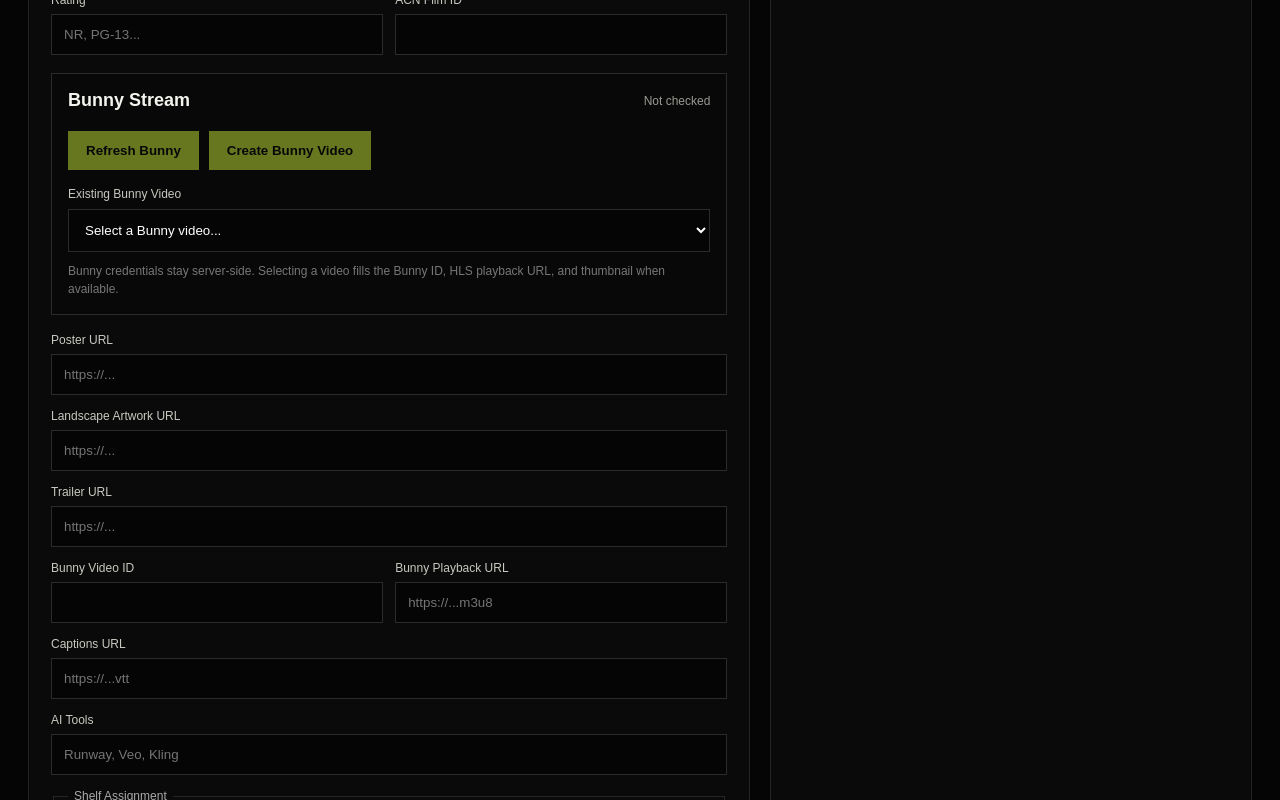
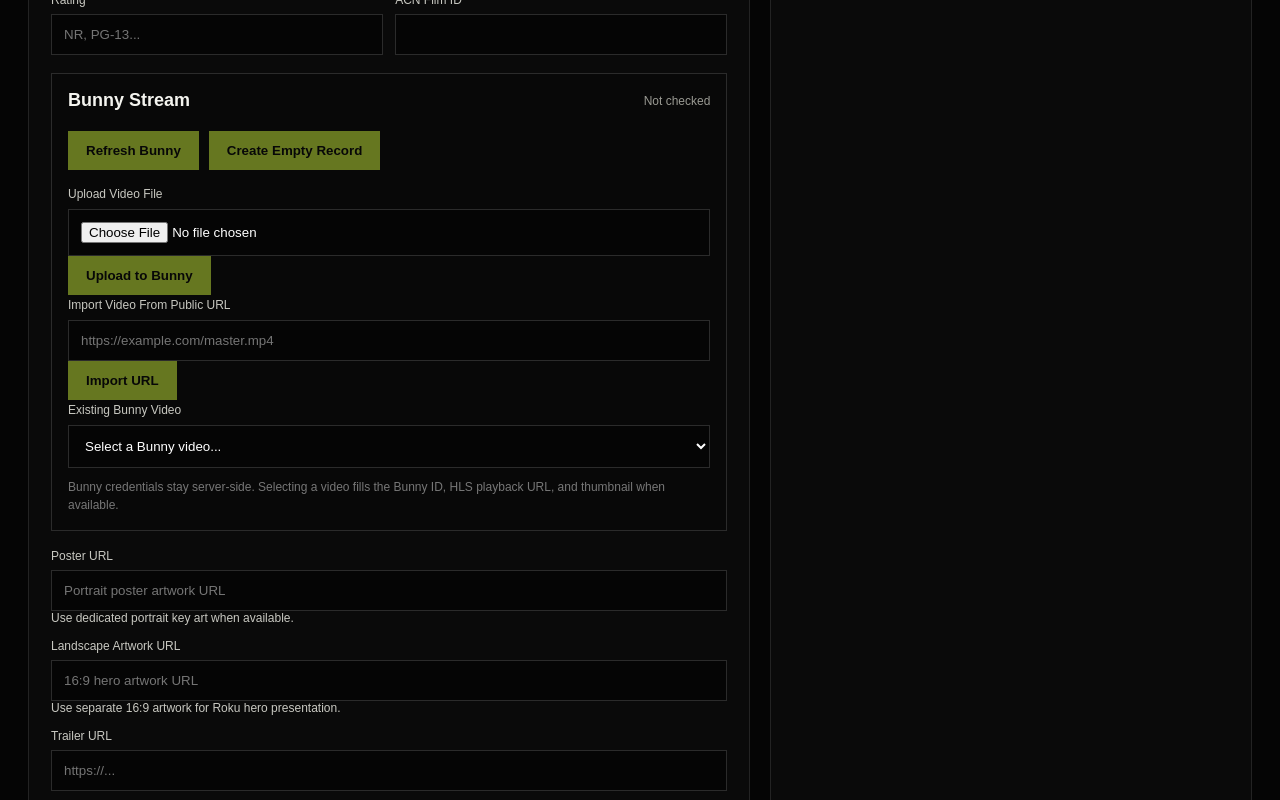
Before and after one commit to hanselboyd/front-door-network, a Next.js app: page /admin in a window 1280 px wide. Shown: the part 1020-1820 px from the top of the page. Built offline with nearby package versions, Linux system fonts and the light colour scheme.

Commit message:
Harden Control Room metadata and Bunny ingest workflow

```diff
--- a/app/admin/page.tsx
+++ b/app/admin/page.tsx
@@ -6,10 +6,23 @@
   id: string;
   title: string;
   slug: string;
+  synopsis: string;
+  genre?: string | null;
+  releaseYear?: number | null;
+  runtimeSeconds?: number | null;
+  rating?: string | null;
+  posterUrl?: string | null;
+  landscapeUrl?: string | null;
+  trailerUrl?: string | null;
+  bunnyVideoId?: string | null;
+  bunnyPlaybackUrl?: string | null;
+  captionsUrl?: string | null;
+  aiTools: string[];
+  acnFilmId?: string | null;
   status: "DRAFT" | "PUBLISHED" | "ARCHIVED";
   rokuEnabled: boolean;
   featured: boolean;
-  bunnyPlaybackUrl?: string | null;
+  creator?: { name: string; slug: string } | null;
   shelfPlacements: { shelf: { name: string; slug: string } }[];
 };
 
@@ -34,6 +47,8 @@
   const [bunnyStatus, setBunnyStatus] = useState("Not checked");
   const [selectedBunny, setSelectedBunny] = useState("");
   const [editingFilmId, setEditingFilmId] = useState<string | null>(null);
+  const [uploadProgress, setUploadProgress] = useState("");
+  const [importUrl, setImportUrl] = useState("");
 
   async function loadData(key = adminKey) {
     if (!key) return;
@@ -147,6 +162,109 @@
     }
   }
 
+  async function uploadLocalVideo() {
+    const fileInput = document.querySelector<HTMLInputElement>('input[name="bunnyFile"]');
+    const titleInput = document.querySelector<HTMLInputElement>('input[name="title"]');
+    const file = fileInput?.files?.[0];
+    const title = titleInput?.value?.trim();
+
+    if (!file) {
+      setMessage("Choose a video file first.");
+      return;
+    }
+    if (!title) {
+      setMessage("Enter the film title before uploading.");
+      return;
+    }
+
+    setLoading(true);
+    setUploadProgress("Creating Bunny video record...");
+    try {
+      const createRes = await fetch("/api/admin/bunny/videos", {
+        method: "POST",
+        headers: { "Content-Type": "application/json", "x-admin-key": adminKey },
+        body: JSON.stringify({ title }),
+      });
+      const createText = await createRes.text();
+      let created: any = null;
+      try { created = createText ? JSON.parse(createText) : null; } catch {}
+      if (!createRes.ok || !created?.guid) {
+        throw new Error(created?.error || createText || "Unable to create Bunny video record.");
+      }
+
+      setUploadProgress(`Uploading ${file.name} to Bunny...`);
+      const uploadRes = await fetch(`/api/admin/bunny/upload/${created.guid}`, {
+        method: "PUT",
+        headers: {
+          "Content-Type": "application/octet-stream",
+          "x-admin-key": adminKey,
+        },
+        body: file,
+      });
+      const uploadText = await uploadRes.text();
+      let uploaded: any = null;
+      try { uploaded = uploadText ? JSON.parse(uploadText) : null; } catch {}
+      if (!uploadRes.ok) {
+        throw new Error(uploaded?.error || uploadText || "Bunny upload failed.");
+      }
+
+      const idInput = document.querySelector<HTMLInputElement>('input[name="bunnyVideoId"]');
+      const playbackInput = document.querySelector<HTMLInputElement>('input[name="bunnyPlaybackUrl"]');
+      if (idInput) idInput.value = created.guid;
+      if (playbackInput && created.playbackUrl) playbackInput.value = created.playbackUrl;
+      setSelectedBunny(created.guid);
+      setMessage(`Uploaded "${file.name}" to Bunny. Encoding has started; Refresh Bunny to check progress.`);
+      setUploadProgress("Upload complete · encoding");
+      await loadBunny();
+    } catch (err) {
+      setMessage(err instanceof Error ? err.message : "Unable to upload video.");
+      setUploadProgress("");
+    } finally {
+      setLoading(false);
+    }
+  }
+
+  async function importRemoteVideo() {
+    const titleInput = document.querySelector<HTMLInputElement>('input[name="title"]');
+    const title = titleInput?.value?.trim();
+    if (!importUrl.trim()) {
+      setMessage("Enter a public video URL to import.");
+      return;
+    }
+
+    setLoading(true);
+    setUploadProgress("Sending source URL to Bunny...");
+    try {
+      const res = await fetch("/api/admin/bunny/import", {
+        method: "POST",
+        headers: { "Content-Type": "application/json", "x-admin-key": adminKey },
+        body: JSON.stringify({ url: importUrl.trim(), title: title || undefined }),
+      });
+      const text = await res.text();
+      let body: any = null;
+      try { body = text ? JSON.parse(text) : null; } catch {}
+      if (!res.ok) throw new Error(body?.error || text || "Bunny URL import failed.");
+
+      if (body?.guid) {
+        const idInput = document.querySelector<HTMLInputElement>('input[name="bunnyVideoId"]');
+        const playbackInput = document.querySelector<HTMLInputElement>('input[name="bunnyPlaybackUrl"]');
+        if (idInput) idInput.value = body.guid;
+        if (playbackInput && body.playbackUrl) playbackInput.value = body.playbackUrl;
+        setSelectedBunny(body.guid);
+      }
+
+      setImportUrl("");
+      setMessage("Bunny accepted the remote source. Encoding has started.");
+      setUploadProgress("Import queued · encoding");
+      await loadBunny();
+    } catch (err) {
+      setMessage(err instanceof Error ? err.message : "Unable to import video.");
+      setUploadProgress("");
+    } finally {
+      setLoading(false);
+    }
+  }
+
   function applyBunnyVideo(guid: string) {
     setSelectedBunny(guid);
     const video = bunnyVideos.find(v => v.guid === guid);
@@ -168,6 +286,25 @@
     };
     setVal("title", film.title);
     setVal("slug", film.slug);
+    setVal("synopsis", film.synopsis);
+    setVal("creatorName", film.creator?.name);
+    setVal("creatorSlug", film.creator?.slug);
+    setVal("genre", film.genre);
+    setVal("releaseYear", film.releaseYear);
+    setVal("runtimeMinutes", film.runtimeSeconds ? film.runtimeSeconds / 60 : "");
+    setVal("rating", film.rating);
+    setVal("acnFilmId", film.acnFilmId);
+    setVal("posterUrl", film.posterUrl);
+    setVal("landscapeUrl", film.landscapeUrl);
+    setVal("trailerUrl", film.trailerUrl);
+    setVal("bunnyVideoId", film.bunnyVideoId);
+    setVal("bunnyPlaybackUrl", film.bunnyPlaybackUrl);
+    const validCaptions = film.captionsUrl && new URL(film.captionsUrl).pathname.toLowerCase().endsWith(".vtt")
+      ? film.captionsUrl
+      : "";
+    setVal("captionsUrl", validCaptions);
+    setVal("aiTools", film.aiTools?.join(", "));
+    setSelectedBunny(film.bunnyVideoId || "");
 
     const firstShelf = film.shelfPlacements.map(p => p.shelf.slug);
     shelves.forEach(s => {
@@ -182,8 +319,41 @@
     if (featured) featured.checked = film.featured;
     if (publish) publish.checked = film.status === "PUBLISHED";
 
-    setMessage(`Editing "${film.title}". Select the Bunny asset, update any fields, then save.`);
+    setMessage(film.captionsUrl && !validCaptions
+      ? `Editing "${film.title}". Invalid legacy captions were cleared; add a .vtt file if captions are available.`
+      : `Editing "${film.title}". Update any fields, then save.`);
     window.scrollTo({ top: 0, behavior: "smooth" });
+  }
+
+  async function changeFilmState(film: Film, action: "unpublish" | "archive" | "delete") {
+    if (action === "delete" && !window.confirm(`Permanently delete "${film.title}" from Front Door? This does not delete the Bunny video.`)) return;
+
+    setLoading(true);
+    setMessage("");
+    try {
+      const res = await fetch(`/api/admin/films?id=${film.id}`, {
+        method: action === "delete" ? "DELETE" : "PATCH",
+        headers: { "Content-Type": "application/json", "x-admin-key": adminKey },
+        ...(action === "unpublish" ? { body: JSON.stringify({ publish: false, rokuEnabled: false }) } : {}),
+        ...(action === "archive" ? { body: JSON.stringify({ status: "ARCHIVED", rokuEnabled: false }) } : {}),
+      });
+      const text = await res.text();
+      let body: any = null;
+      try { body = text ? JSON.parse(text) : null; } catch {}
+      if (!res.ok) throw new Error(body?.error || text || `Unable to ${action} film.`);
+
+      setMessage(action === "delete"
+        ? `Deleted "${film.title}" from Front Door.`
+        : action === "archive"
+          ? `Archived "${film.title}". It is no longer Roku-enabled.`
+          : `Unpublished "${film.title}" from Roku.`);
+      if (editingFilmId === film.id) setEditingFilmId(null);
+      await loadData();
+    } catch (err) {
+      setMessage(err instanceof Error ? err.message : `Unable to ${action} film.`);
+    } finally {
+      setLoading(false);
+    }
   }
 
   async function submitFilm(e: FormEvent<HTMLFormElement>) {
@@ -296,8 +466,23 @@
           <div className="panelHead"><h3>Bunny Stream</h3><span>{bunnyStatus}</span></div>
           <div className="bunnyActions">
             <button type="button" onClick={() => loadBunny()} disabled={!adminKey || loading}>Refresh Bunny</button>
-            <button type="button" onClick={createBunnyVideo} disabled={!adminKey || loading}>Create Bunny Video</button>
+            <button type="button" onClick={createBunnyVideo} disabled={!adminKey || loading}>Create Empty Record</button>
           </div>
+
+          <div className="bunnyUploadBox">
+            <label>Upload Video File
+              <input name="bunnyFile" type="file" accept="video/*,.mp4,.mov,.m4v,.webm" />
+            </label>
+            <button type="button" onClick={uploadLocalVideo} disabled={!adminKey || loading}>Upload to Bunny</button>
+          </div>
+
+          <div className="bunnyImportBox">
+            <label>Import Video From Public URL
+              <input value={importUrl} onChange={e => setImportUrl(e.target.value)} type="url" placeholder="https://example.com/master.mp4" />
+            </label>
+            <button type="button" onClick={importRemoteVideo} disabled={!adminKey || loading || !importUrl}>Import URL</button>
+          </div>
+          {uploadProgress && <p className="bunnyProgress">{uploadProgress}</p>}
           <label>Existing Bunny Video
             <select value={selectedBunny} onChange={e => applyBunnyVideo(e.target.value)}>
               <option value="">Select a Bunny video...</option>
@@ -309,15 +494,15 @@
           <p className="bunnyNote">Bunny credentials stay server-side. Selecting a video fills the Bunny ID, HLS playback URL, and thumbnail when available.</p>
         </section>
 
-        <label>Poster URL<input name="posterUrl" type="url" placeholder="https://..." /></label>
-        <label>Landscape Artwork URL<input name="landscapeUrl" type="url" placeholder="https://..." /></label>
+        <label>Poster URL<input name="posterUrl" type="url" placeholder="Portrait poster artwork URL" /><span className="fieldNote">Use dedicated portrait key art when available.</span></label>
+        <label>Landscape Artwork URL<input name="landscapeUrl" type="url" placeholder="16:9 hero artwork URL" /><span className="fieldNote">Use separate 16:9 artwork for Roku hero presentation.</span></label>
         <label>Trailer URL<input name="trailerUrl" type="url" placeholder="https://..." /></label>
 
         <div className="formTwo">
           <label>Bunny Video ID<input name="bunnyVideoId" /></label>
           <label>Bunny Playback URL<input name="bunnyPlaybackUrl" type="url" placeholder="https://...m3u8" /></label>
         </div>
-        <label>Captions URL<input name="captionsUrl" type="url" placeholder="https://...vtt" /></label>
+        <label>Captions URL<input name="captionsUrl" type="url" placeholder="https://.../captions.vtt" /><span className="fieldNote">WebVTT (.vtt) only. Leave blank when captions are unavailable.</span></label>
         <label>AI Tools<input name="aiTools" placeholder="Runway, Veo, Kling" /></label>
 
         <fieldset>
@@ -355,6 +540,9 @@
             </div>
             <div className="filmActions">
               <button type="button" onClick={() => editFilm(f)}>Edit</button>
+              {f.status === "PUBLISHED" && <button type="button" onClick={() => changeFilmState(f, "unpublish")}>Unpublish</button>}
+              {f.status !== "ARCHIVED" && <button type="button" onClick={() => changeFilmState(f, "archive")}>Archive</button>}
+              <button type="button" className="dangerAction" onClick={() => changeFilmState(f, "delete")}>Delete</button>
               <a href={`/api/roku/films/${f.slug}`} target="_blank">Feed ↗</a>
             </div>
           </article>)}
```
